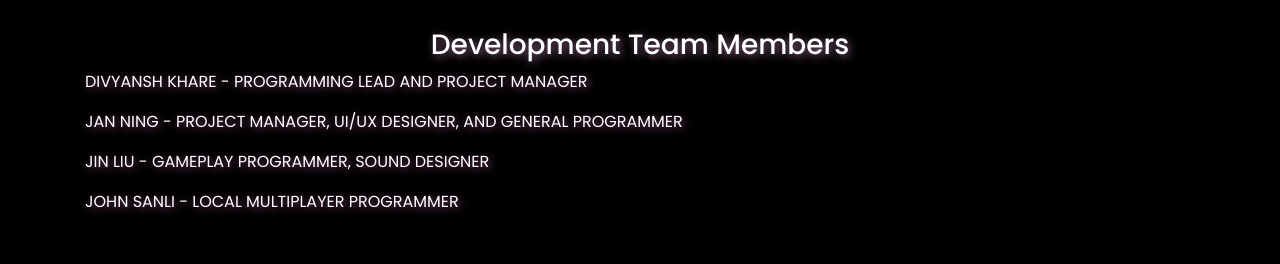
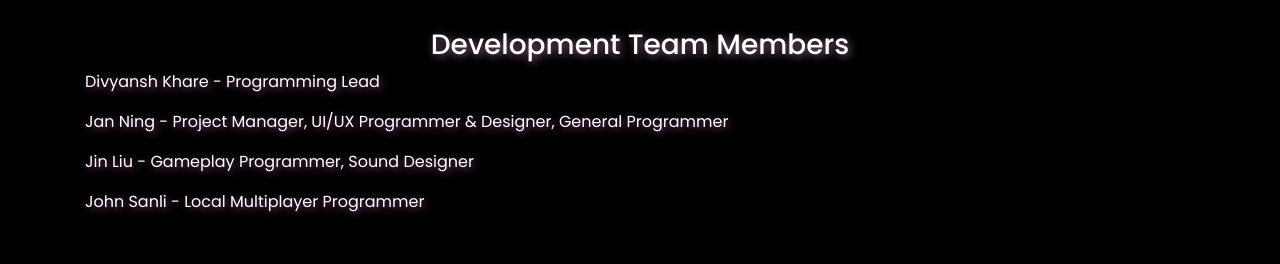
Before and after one commit to T-98/raveballarena, a plain HTML site: page index.html in a window 1280 px wide. Shown: the part 2276-2540 px from the top of the page. Drawn offline with nearby package versions, Linux system fonts and the light colour scheme.

Commit message:
credits update

```diff
--- a/index.html
+++ b/index.html
@@ -158,10 +158,10 @@
             <h3>Development Team Members</h3>
         </div>
         <div class="container credits1">
-            <p>DIVYANSH KHARE - PROGRAMMING LEAD AND PROJECT MANAGER</p>
-            <p>JAN NING - PROJECT MANAGER, UI/UX DESIGNER, AND GENERAL PROGRAMMER</p>
-            <p>JIN LIU - GAMEPLAY PROGRAMMER, SOUND DESIGNER</p>
-            <p>JOHN SANLI - LOCAL MULTIPLAYER PROGRAMMER</p>
+            <p>Divyansh Khare - Programming Lead</p>
+            <p>Jan Ning - Project Manager, UI/UX Programmer & Designer, General Programmer</p>
+            <p>Jin Liu - Gameplay Programmer, Sound Designer</p>
+            <p>John Sanli - Local Multiplayer Programmer</p>
         </div>
     </div>
 </body>
```
